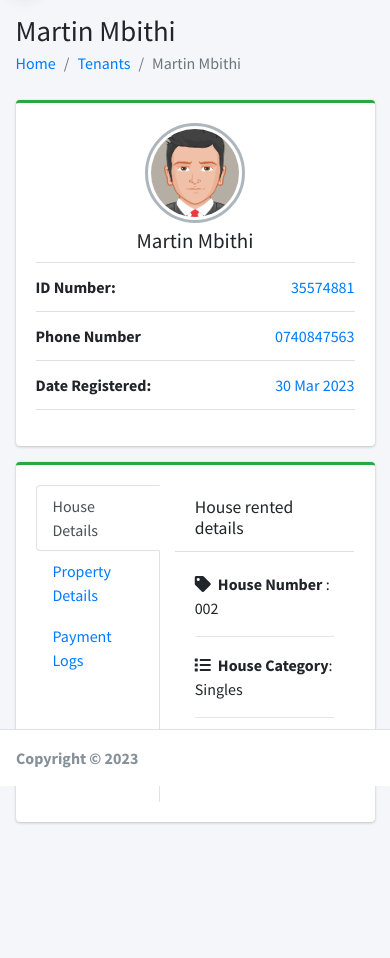
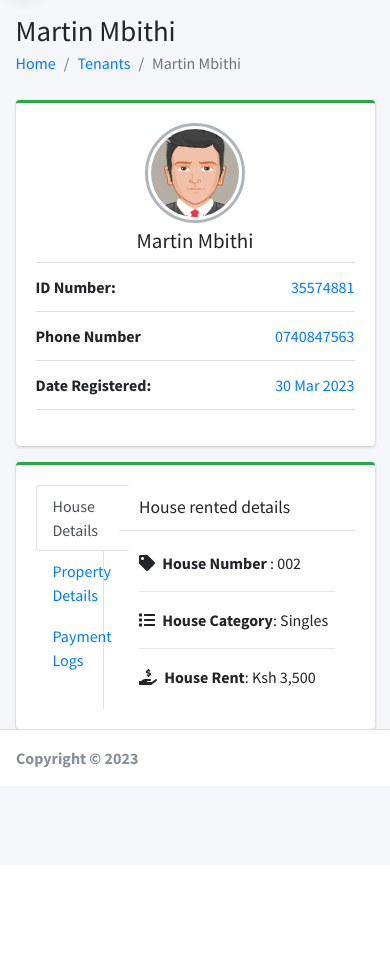
Before and after one commit to MartMbithi/Weekend_Project_X, a PHP site: page /views/tenant?view=1 in a window 390 px wide. Shown: the part 58-1016 px from the top of the page. After the commit the page ends 826 px from the top, so only its background shows below. Run offline with PHP 8.4, Linux system fonts and the light colour scheme; data comes from the database, SQL or seed files in the repository; data that the repository does not hold is empty; some libraries are stand-ins or nearby versions.

Commit message:
Implement Tenant Details

```diff
--- a/views/tenant.php
+++ b/views/tenant.php
@@ -84,14 +84,14 @@ require_once('../partials/head.php');
                                     <div class="card card-success card-outline">
                                         <div class="card-body">
                                             <div class="row">
-                                                <div class="col-5 col-sm-3">
+                                                <div class="col-3 col-sm-3">
                                                     <div class="nav flex-column nav-tabs h-100" id="vert-tabs-tab" role="tablist" aria-orientation="vertical">
                                                         <a class="nav-link active" id="vert-tabs-home-tab" data-toggle="pill" href="#vert-tabs-home" role="tab" aria-controls="vert-tabs-home" aria-selected="true">House Details</a>
                                                         <a class="nav-link" id="vert-tabs-profile-tab" data-toggle="pill" href="#vert-tabs-profile" role="tab" aria-controls="vert-tabs-profile" aria-selected="false">Property Details</a>
                                                         <a class="nav-link" id="vert-tabs-messages-tab" data-toggle="pill" href="#vert-tabs-messages" role="tab" aria-controls="vert-tabs-messages" aria-selected="false">Payment Logs</a>
                                                     </div>
                                                 </div>
-                                                <div class="col-7 col-sm-9">
+                                                <div class="col-9 col-sm-9">
                                                     <div class="tab-content" id="vert-tabs-tabContent">
                                                         <div class="tab-pane text-left fade show active" id="vert-tabs-home" role="tabpanel" aria-labelledby="vert-tabs-home-tab">
                                                             <div class="card-header">
@@ -128,7 +128,7 @@ require_once('../partials/head.php');
                                                                             <th>Inv Number</th>
                                                                             <th>Amount</th>
                                                                             <th>Paid On</th>
-                                                                            <th>House</th>
+                                                                            <th>House #</th>
                                                                         </tr>
                                                                     </thead>
                                                                     <tbody>
```
